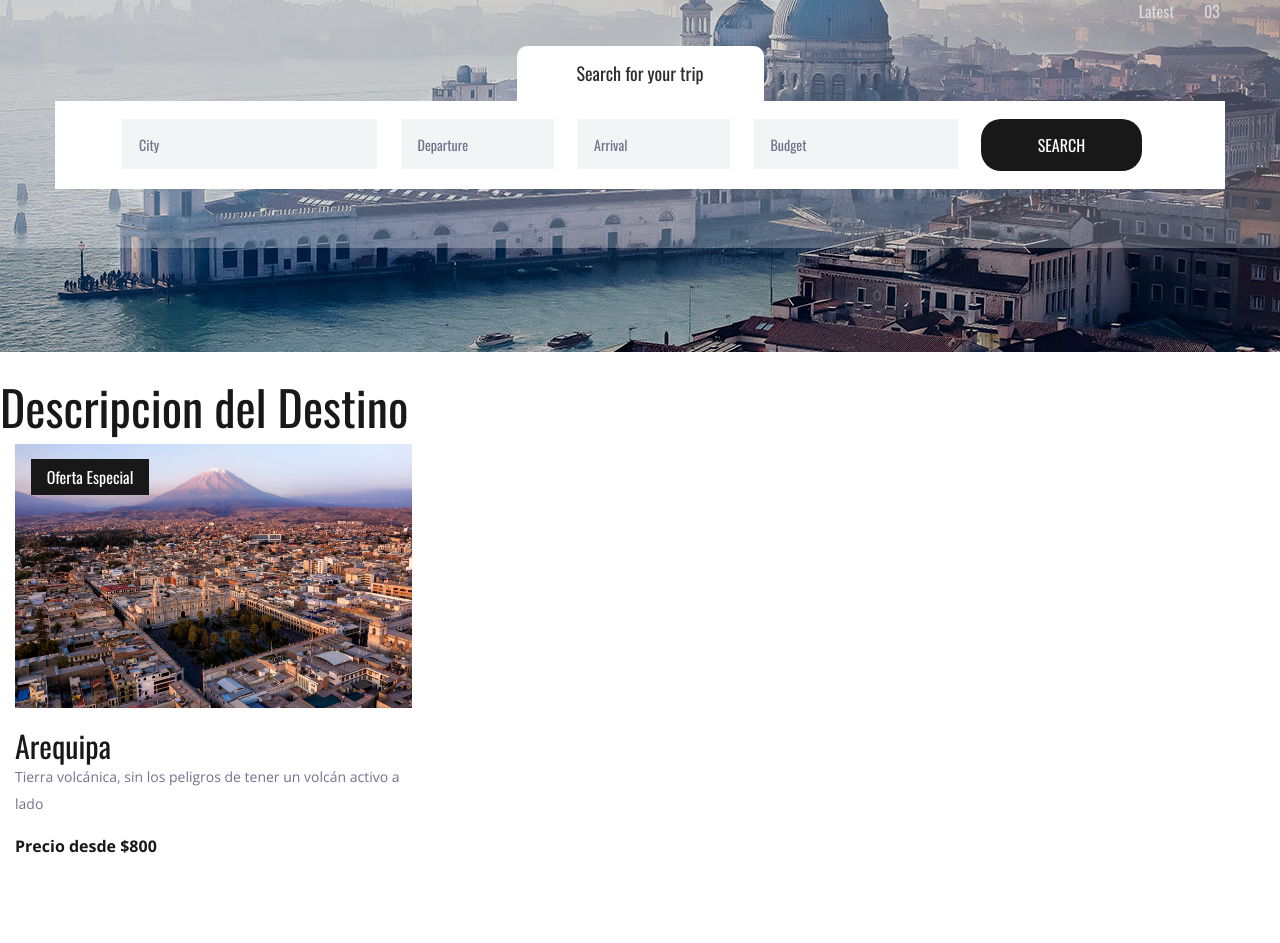
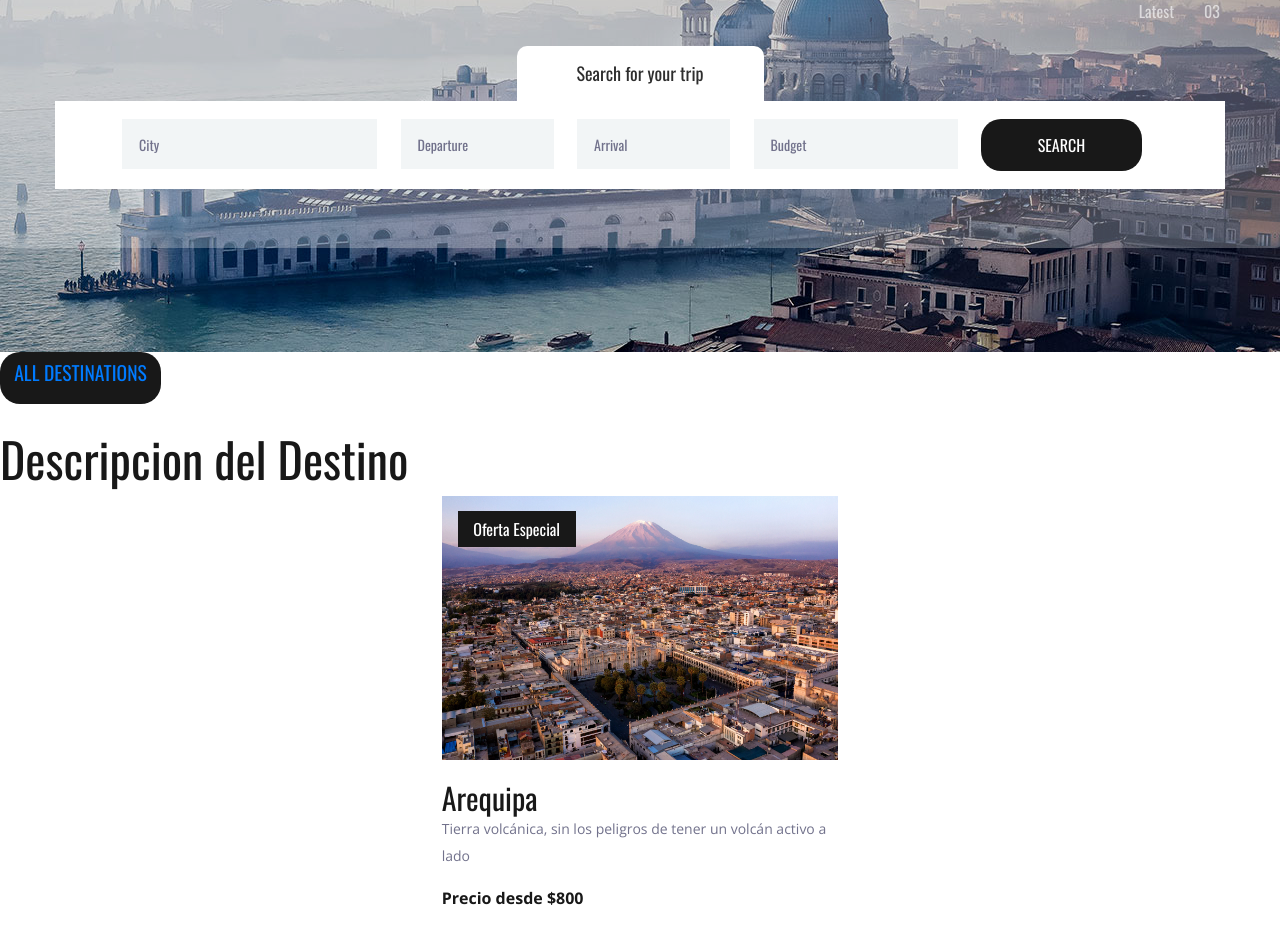
Before and after one commit to JamesCordova/DestinosTuristicos, a Django app: page /destinations/1/ in a window 1280 px wide. Shown: the part 482-1425 px from the top of the page. Before the commit the page ends 1335 px from the top, so only its background shows below. Run offline with Django 4.2, Linux system fonts and the light colour scheme; data comes from the database, SQL or seed files in the repository; parts of the project's set-up code (start-up, migrations or seed data) failed here and were passed over; some libraries are stand-ins or nearby versions.

Commit message:
se agrego la forma de volver a la lista de Destinations

```diff
--- a/src/destinations/templates/destinations/destinationsShow.html
+++ b/src/destinations/templates/destinations/destinationsShow.html
@@ -1,13 +1,13 @@
 {% extends 'base.html' %}
 {% block content %}
-<div class="spec_offer text-center">
+<div class="home_search_button text-center" style="font-size:140%; padding:6px">
     <a href="/destinations/">All Destinations</a>
 </div>
 <div class="section_title">
     <h2> Descripcion del Destino <h2>
 </div>
 
-<div class="destination item">
+<div class="destination item container">
     <div class="destination_image">
         <img src="{{ dest.img.url }}" alt="image">
         {% if dest.oferta %}
```
